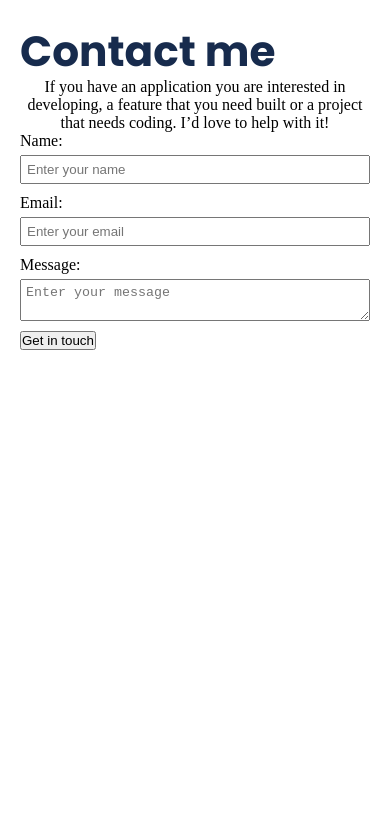
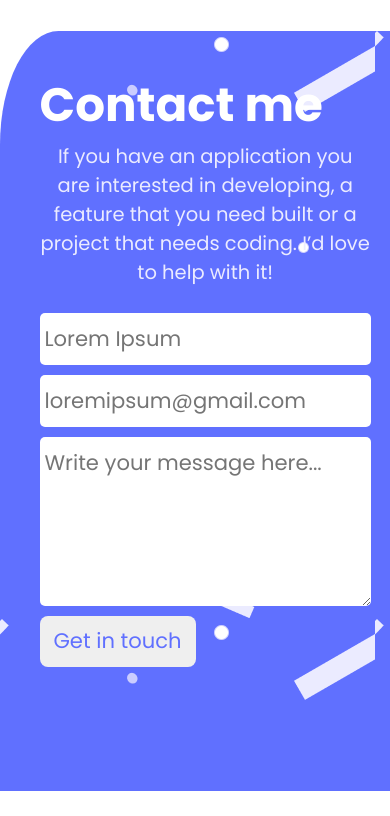
Before and after one commit to Otromascomotu/My-Portfolio-setup-and-mobile-first, a website: page index.html in a window 390 px wide. Shown: the part 4579-5395 px from the top of the page. Before the commit the page ends 4949 px from the top, so only its background shows below. Drawn offline with Linux system fonts and the light colour scheme.

Commit message:
styling the contact form

```diff
--- a/index.html
+++ b/index.html
@@ -272,25 +272,20 @@
       </ul>
       </section>
       <!-- Contact Form Section -->
-      <section id="section-contact-form">
-        <form id="form">
-          <h1>Contact me</h1>
+      <section id="section-contact-form" class="contact-form">
+        <form id="form" class="cform">
+          <h2>Contact me</h2>
           <p>If you have an application you are interested in developing, a feature that you need built or a project that needs coding.
             I’d love to help with it!</p>
           <div class="form-group">
-            <label for="name">Name:</label>
-            <input type="text" id="name" name="name" placeholder="Enter your name" maxlength="30" required />
+            <input type="text" id="name" name="name" placeholder="Lorem Ipsum" maxlength="30" required />
           </div>
-
-          <div>
-            <div class="form-group">
-              <label for="email">Email:</label>
-              <input type="email" id="email" name="email" placeholder="Enter your email" required />
+          <div class="form-group">
+              <input type="email" id="email" name="email" placeholder="loremipsum@gmail.com" required />
           </div>
 
           <div class="form-group">
-            <label for="message">Message:</label>
-            <textarea id="message" name="message" placeholder="Enter your message" maxlenght="500" required /></textarea>
+            <textarea id="message" name="message" placeholder="Write your message here..." maxlenght="500" required /></textarea>
           </div>
           <input type="submit" value="Get in touch">
         </form>
--- a/style.css
+++ b/style.css
@@ -382,6 +382,66 @@ p {
   text-align: center;
 }
 
+.contact-form {
+  display: flex;
+  flex-direction: column;
+  justify-content: center;
+  align-items: center;
+  height: 90vh;
+  width: 100vw;
+  margin: 3vh 0;
+  background-color: #6070ff;
+  color: #ebebff;
+  border-top-left-radius: 15%;
+  background-image: url('./imgs/background-image/header-shapes-mobile.png');
+}
+
+.cform {
+  width: 90vw;
+  height: 80vh;
+  padding: 0;
+  margin: auto;
+}
+
+.cform h2 {
+  color: #fff;
+  font-family: 'Poppins', sans-serif;
+  font-size: 12vw;
+  font-weight: 700;
+  margin: auto;
+}
+
+.cform p {
+  font-family: 'Poppins', sans-serif;
+  font-size: 5vw;
+  width: 85vw;
+  margin: 3vh auto;
+  font-weight: 400;
+}
+
+.cform input,
+textarea {
+  font-family: 'Poppins', sans-serif;
+  font-size: 2.5vh;
+  border: none;
+  width: 85vw;
+  margin: 0;
+  line-height: 5vh;
+  border-radius: 5px;
+}
+
+.cform textarea {
+  height: 20vh;
+}
+
+.cform input[type="submit"] {
+  width: 40vw;
+  height: 6vh;
+  border: none;
+  border-radius: 8px;
+  color: #6070ff;
+}
+
 .form-group {
   display: flex;
   flex-direction: column;
```
